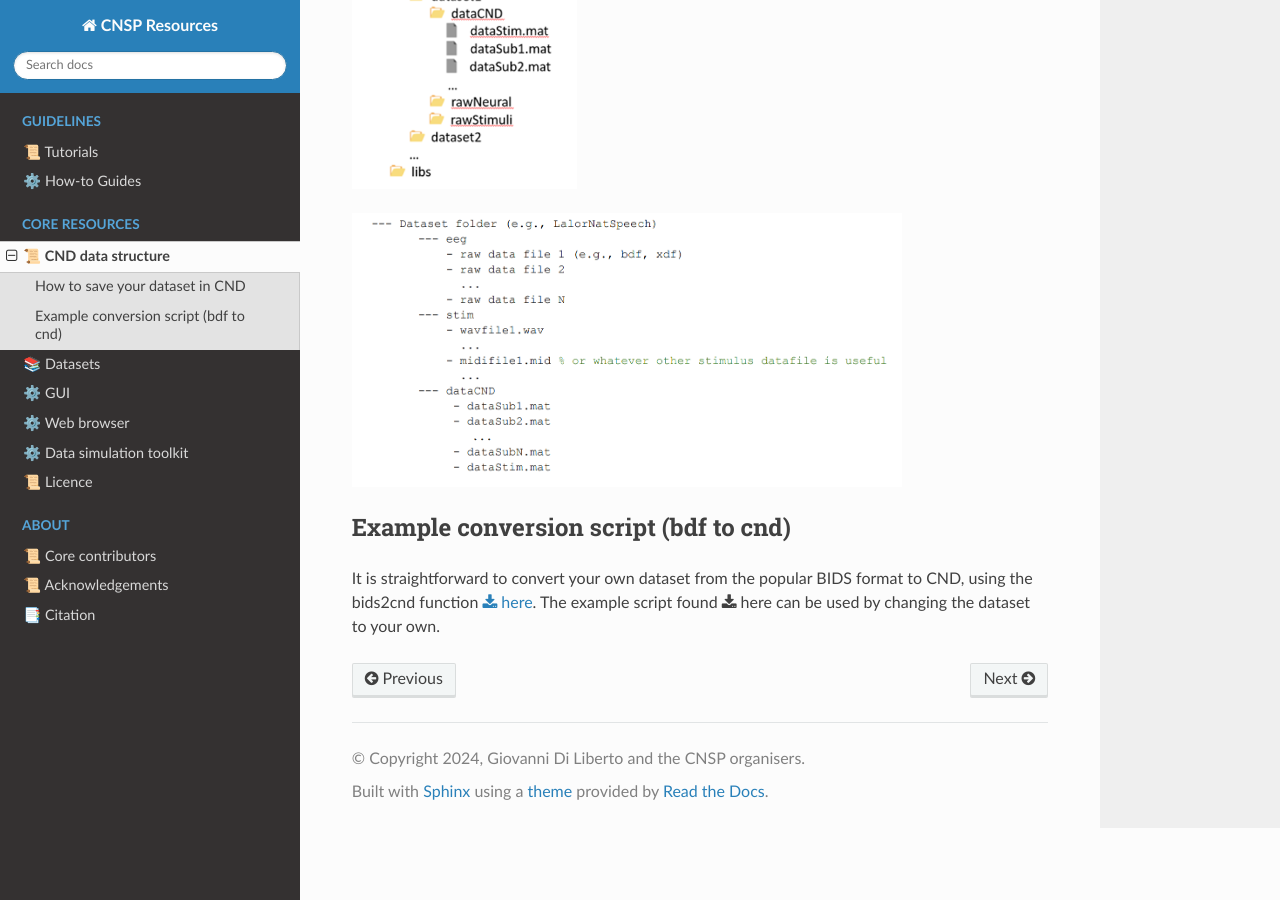
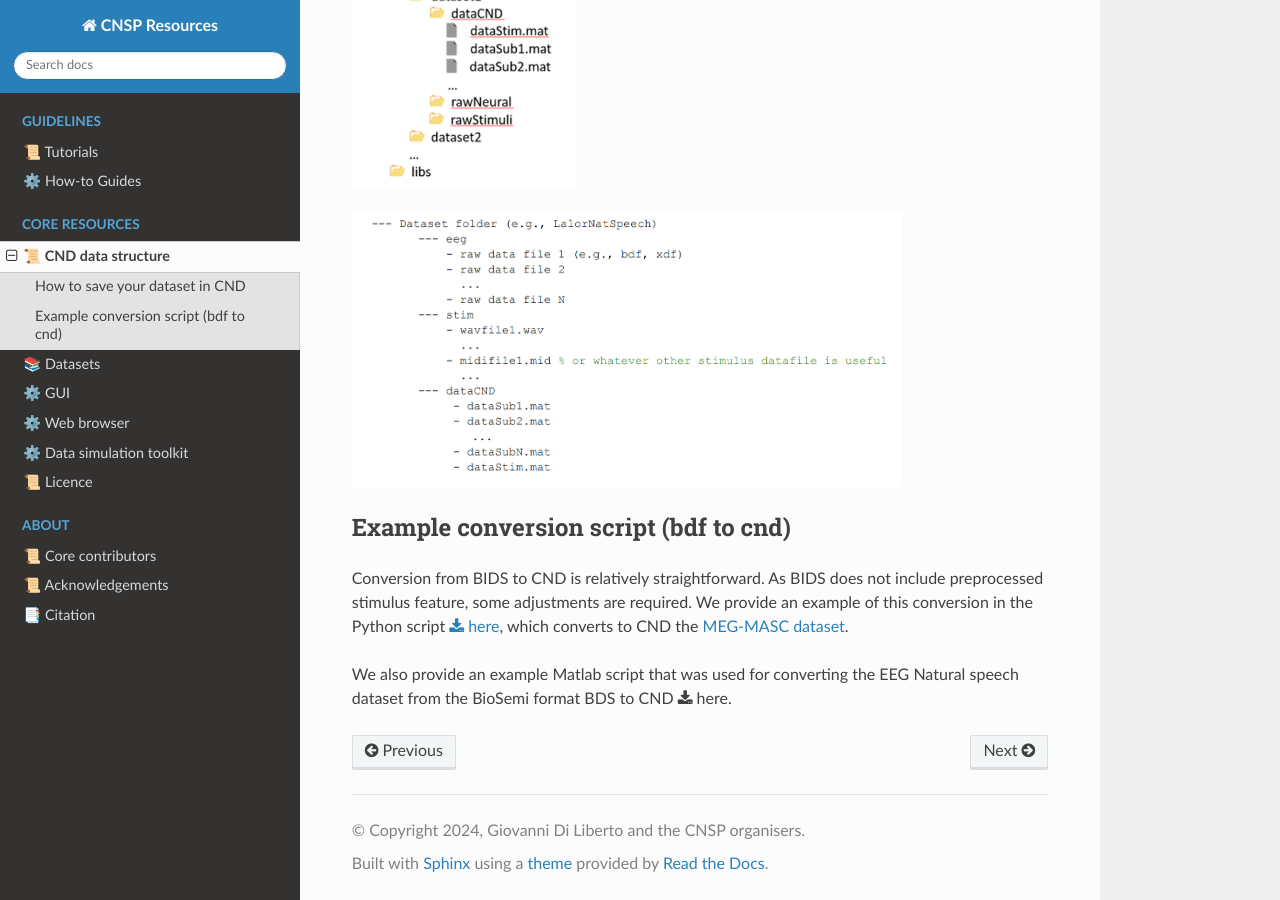
Before and after one commit to CNSP-Workshop/CNSP-resources, a Sphinx documentation site: the page built from docs/cndPage.rst, in a window 1280 px wide and 900 px high, scrolled down 875 px. Built offline with Sphinx 7.4.7 and the Read the Docs theme 2.0.0, drawn with Linux system fonts in a browser that asks for light colours; pages that are not in the unit, such as notebooks, are missing from menus.

Commit message:
Updated cnd page

```diff
--- a/docs/cndPage.rst
+++ b/docs/cndPage.rst
@@ -32,5 +32,8 @@ For simplicity, we advise users to have one main folder for each study. Within t
 
 Example conversion script (bdf to cnd)
 ======================================
-It is straightforward to convert your own dataset from the popular BIDS format to CND, using the bids2cnd function :download:`here <files/bids2cnd_example.py>`. The example script
-found :download:`here <files/bdf2CND_example2023.m>` can be used by changing the dataset to your own.
+Conversion from BIDS to CND is relatively straightforward. As BIDS does not include preprocessed stimulus feature,
+some adjustments are required. We provide an example of this conversion in the Python script :download:`here <files/bids2cnd_example.py>`, which
+converts to CND the `MEG-MASC dataset <https://www.nature.com/articles/s41597-023-02752-5>`_.
+
+We also provide an example Matlab script that was used for converting the EEG Natural speech dataset from the BioSemi format BDS to CND :download:`here <files/bdf2CND_example2023.m>`.
```
Also changed, not shown: docs/howtoPage.rst (+0 -15 lines).
